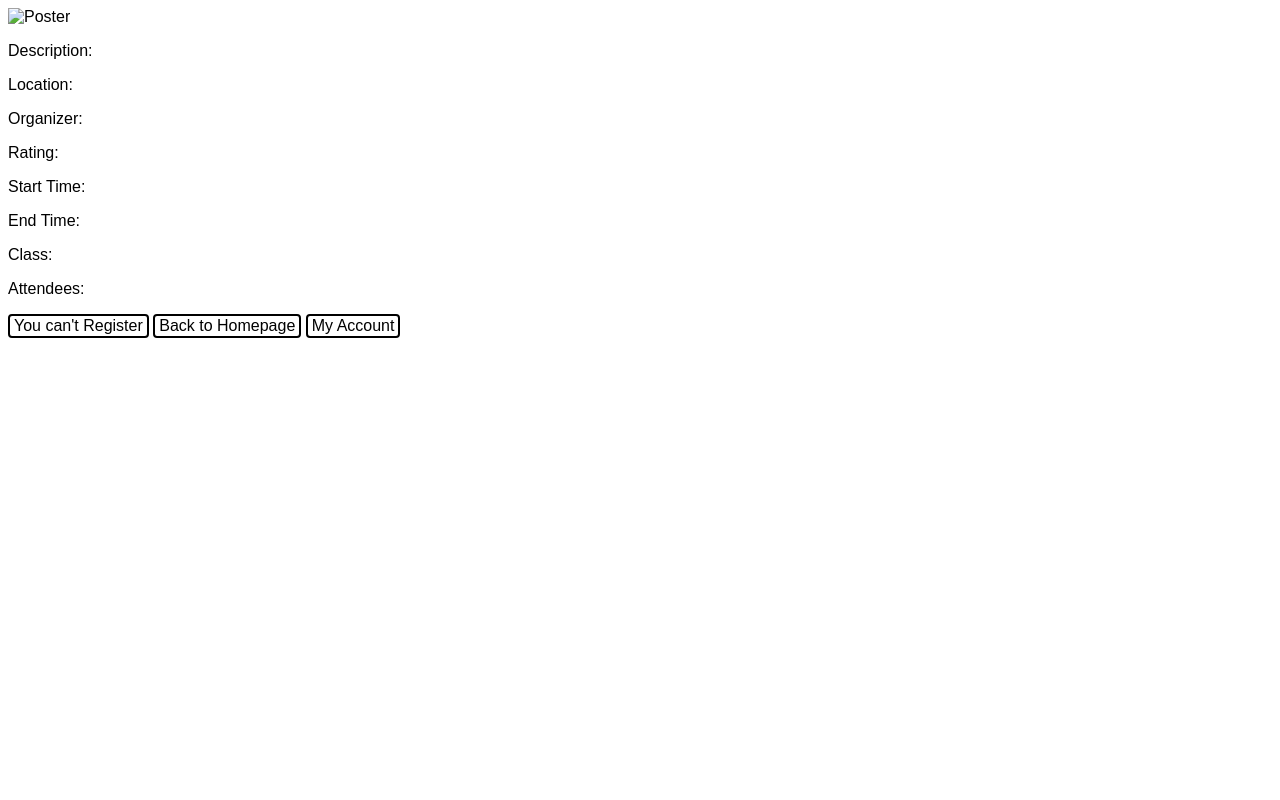
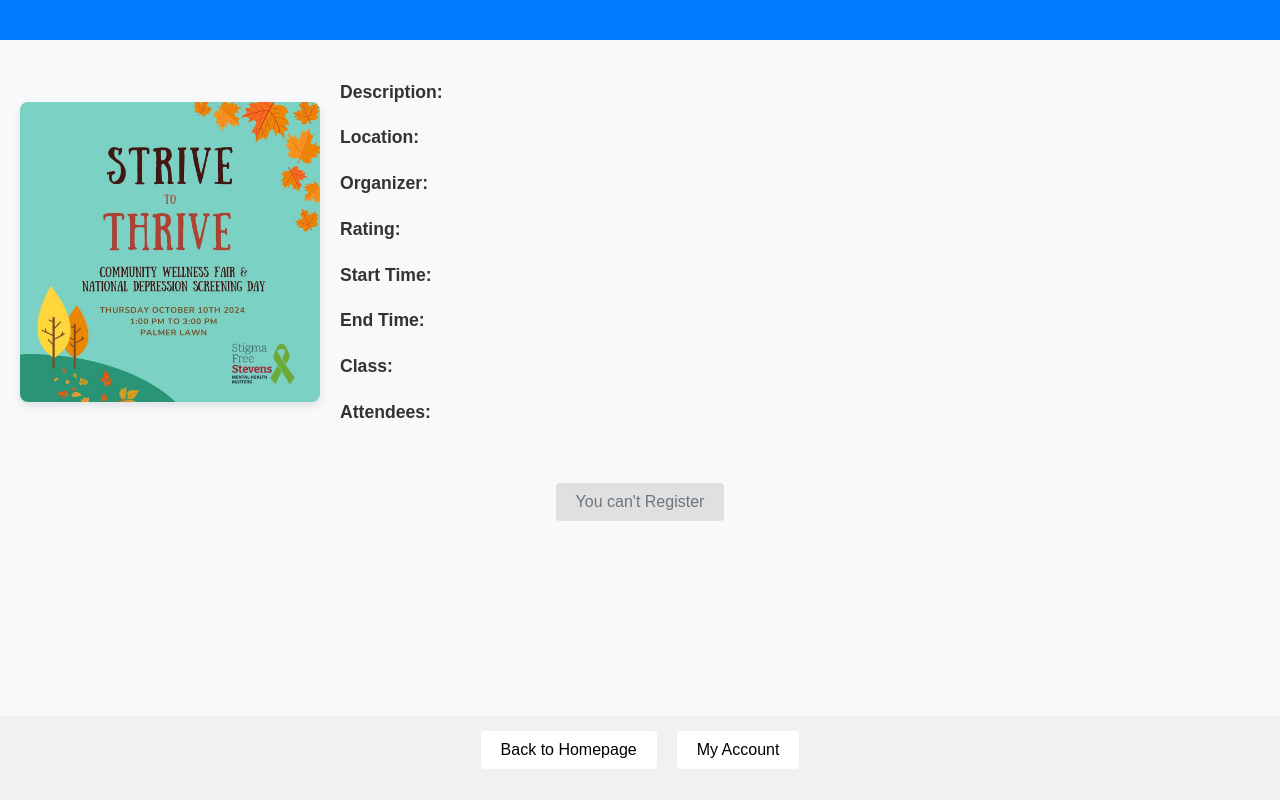
Before and after one commit to zthompson133/546FinalProject, a website: page static/eventpage.handlebars in a window 1280 px wide. Drawn offline with nearby package versions, Linux system fonts and the light colour scheme; files that its build step writes are made by us from their sources.

Commit message:
Made Some Changes to EventPage added CSS for the page

```diff
--- a/public/css/main.css
+++ b/public/css/main.css
@@ -1,8 +1,8 @@
 .is-prime {
-	color:green;
+  color: green;
 }
 .not-prime {
-	color:red;
+  color: red;
 }
 body {
   font-family: Arial, Helvetica, sans-serif;
@@ -13,19 +13,133 @@ button {
   cursor: pointer;
   background-color: white;
   color: black;
-	font:bold;
+  font: bold;
   border: 2px solid black;
   border-radius: 4px;
-	font-size:16px;
+  font-size: 16px;
 }
 button:hover {
   background-color: black;
-	color:white;
+  color: white;
   border: 2px solid black;
 }
 #error {
-	color:red;
+  color: red;
 }
 .ib_form {
   display: inline-block;
 }
+
+.event-details-page {
+  font-family: Arial, sans-serif;
+  margin: 0;
+  padding: 0;
+  background-color: #f8f9fa;
+  color: #333;
+}
+
+.event-details-page header {
+  text-align: center;
+  background-color: #007bff;
+  color: white;
+  padding: 20px 0;
+}
+
+.event-details-page .event-title {
+  font-size: 2.5rem;
+  margin: 0;
+}
+
+.event-details-page .event-details {
+  display: flex;
+  justify-content: space-around;
+  padding: 20px;
+  gap: 20px;
+}
+
+.event-details-page .event-poster-container {
+  display: flex;
+  justify-content: center;
+  align-items: center;
+  margin: 20px 0;
+}
+
+.event-details-page .event-poster {
+  width: 100%;
+  max-width: 300px;
+  height: auto;
+  border-radius: 8px;
+  box-shadow: 0 4px 8px rgba(0, 0, 0, 0.1);
+}
+
+.event-details-page .event-info {
+  flex: 2;
+  font-size: 1.1rem;
+  line-height: 1.6;
+}
+
+.event-details-page .event-time {
+  font-weight: bold;
+  color: #007bff;
+}
+
+.event-details-page .action-buttons {
+  text-align: center;
+  margin: 20px 0;
+}
+
+.event-details-page .btn {
+  padding: 10px 20px;
+  font-size: 1rem;
+  border: none;
+  border-radius: 4px;
+  cursor: pointer;
+  transition: background-color 0.3s;
+}
+
+.event-details-page .btn-primary {
+  background-color: #007bff;
+  color: white;
+}
+
+.event-details-page .btn-primary:hover {
+  background-color: #0056b3;
+}
+
+.event-details-page .btn-secondary {
+  background-color: #6c757d;
+  color: white;
+}
+
+.event-details-page .btn-secondary:hover {
+  background-color: #5a6268;
+}
+
+.event-details-page .btn-disabled {
+  background-color: #e0e0e0;
+  color: #6c757d;
+  cursor: not-allowed;
+}
+
+.event-details-page .footer-navigation {
+  display: flex;
+  justify-content: center;
+  gap: 20px;
+  background-color: #f1f1f1;
+  padding: 15px 0;
+  position: fixed;
+  bottom: 0;
+  width: 100%;
+}
+
+.event-details-page .footer-btn {
+  padding: 10px 20px;
+  font-size: 1rem;
+  border: none;
+  border-radius: 4px;
+  cursor: pointer;
+}
+
+.event-details-page .footer-btn:hover {
+  background-color: #ddd;
+}
--- a/static/eventpage.handlebars
+++ b/static/eventpage.handlebars
@@ -1,55 +1,74 @@
 <html lang="en">
   <head>
     <meta charset="utf-8" />
+    <meta name="viewport" content="width=device-width, initial-scale=1.0" />
     <title>{{title}}</title>
     <link rel="stylesheet" href="../public/css/main.css" />
   </head>
-  <body>
+  <body class="event-details-page">
+    <header>
+      <h1 class="event-title">{{event.name}}</h1>
+    </header>
 
-    <h1>{{event.name}}</h1>
-
-    <div class="event-details">
+    <main class="event-details">
+      <div class="event-poster-container"><!--"{{event.poster}}"-->
         <img
-        src="{{event.poster}}"
+          src="../public/imgs/EventPage.jpg"
           alt="{{event.name}} Poster"
           class="event-poster"
         />
+      </div>
       <div class="event-info">
-        <p>Description: {{event.description}}</p>
-        <p>Location: {{event.location}}</p>
-        <p>Organizer: {{event.organizer}}</p>
-        <p>Rating: {{event.rating}}</p>
-        <p>Start Time: {{event.startTime}}</p>
-        <p>End Time: {{event.endTime}}</p>
-        <p>Class: {{event.class}}</p>
-        <p>Attendees: {{event.numberOfAttendees}}</p>
+        <p><strong>Description:</strong> {{event.description}}</p>
+        <p><strong>Location:</strong> {{event.location}}</p>
+        <p><strong>Organizer:</strong> {{event.organizer}}</p>
+        <p><strong>Rating:</strong> {{event.rating}}</p>
+        <p><strong>Start Time:</strong>
+          <span class="event-time">{{event.startTime}}</span></p>
+        <p><strong>End Time:</strong>
+          <span class="event-time">{{event.endTime}}</span></p>
+        <p><strong>Class:</strong> {{event.class}}</p>
+        <p><strong>Attendees:</strong> {{event.numberOfAttendees}}</p>
       </div>
-    </div>
+    </main>
 
+    <section class="action-buttons">
       {{#if studentRegistered}}
-      <button type="button" disabled>You are Already Registered</button>
+        <button type="button" class="btn btn-disabled" disabled>
+          You are Already Registered
+        </button>
         <button
           type="button"
+          class="btn btn-secondary"
           onclick="window.location.href='/unregister/{{event._id}}'"
-      >Unregister</button>
+        >
+          Unregister
+        </button>
       {{else}}
         {{#if eligible}}
           <button
             type="button"
+            class="btn btn-primary"
             onclick="window.location.href='/register/{{event._id}}'"
-        >Register</button>
+          >
+            Register
+          </button>
         {{else}}
-        <button type="button" disabled>You can't Register</button>
+          <button type="button" class="btn btn-disabled" disabled>
+            You can't Register
+          </button>
         {{/if}}
       {{/if}}
+    </section>
 
-    <form class="ib_form" action="/login" method="POST">
-      <button type="submit">Back to Homepage</button>
+    <footer class="footer-navigation">
+      <form action="/login" method="POST">
+        <button type="submit" class="footer-btn">Back to Homepage</button>
       </form>
+      <form action="/myaccount" method="POST">
+        <button type="submit" class="footer-btn">My Account</button>
+      </form>
+    </footer>
+  </body>
 
-    <form class="ib_form" action="/myaccount" method="POST">
-      <button type="submit">My Account</button>
-    </form>
-
-  </body>
 </html>
```
Also changed, not shown: public/imgs/EventPage.jpg (added). Lines whose indentation alone changed are shown as unchanged.
